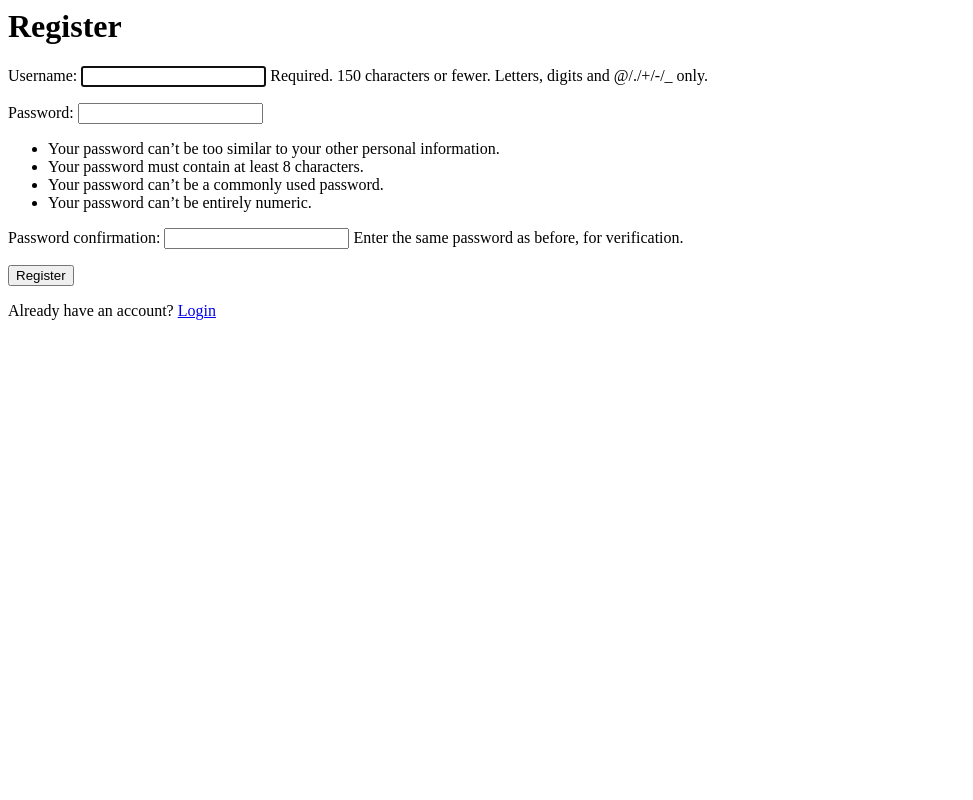
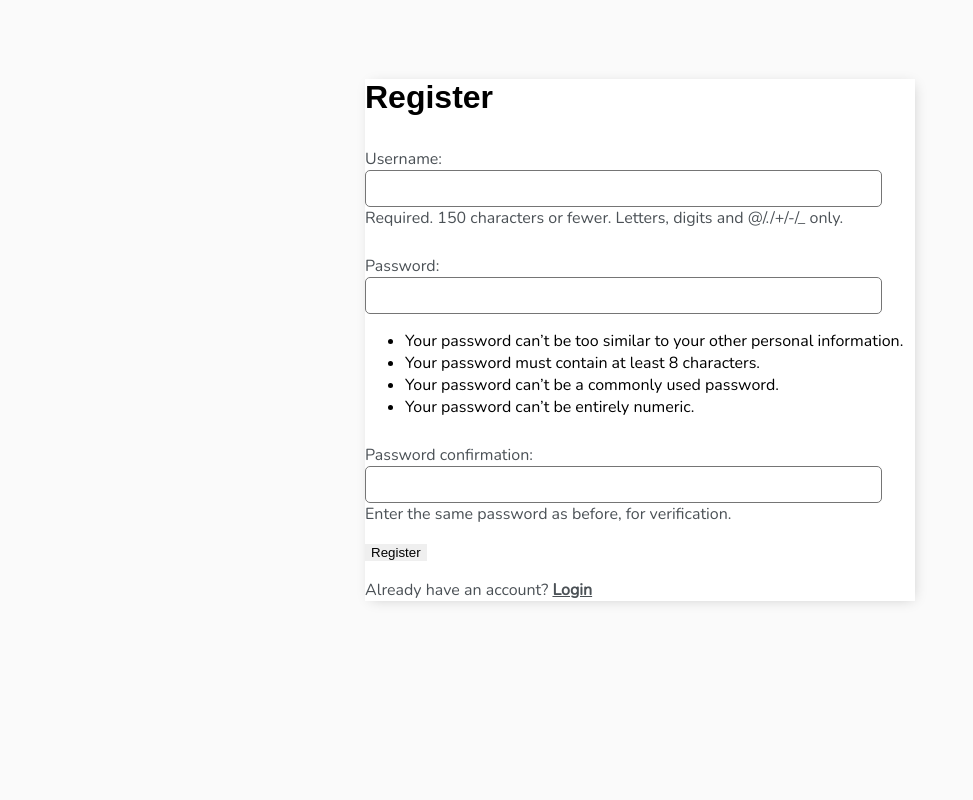
Before and after one commit to euku200/projects, a Django app: page /register/ in a window 1280 px wide. Shown: the whole page, without its empty margins (0-973 px from the left). Run offline with Django 4.2, Linux system fonts and the light colour scheme.

Commit message:
added style for everything

```diff
--- a/base/templates/base/login.html
+++ b/base/templates/base/login.html
@@ -1,3 +1,5 @@
+{% extends 'base/main.html' %}
+{% block content %}
 <h1>Login</h1>
 
 <form method="post">
@@ -7,3 +9,4 @@
 </form>
 
 <p>Don't have an account? <a href="{% url 'register' %}">Register</a></p>
+{% endblock content %}
--- /dev/null
+++ b/base/templates/base/main.html
@@ -0,0 +1,210 @@
+<!DOCTYPE html>
+<html lang="en">
+
+<head>
+    <meta charset="utf-8">
+    <meta name="description"
+        content="This is to do list implemented using Django by Dennis Ivy who is a full stack web developer.">
+
+    <meta http-equiv="X-UA-Compatible" content="IE=edge">
+    <title>To Do Items</title>
+    <meta name="description" content="">
+    <meta name="viewport" content="width=device-width, initial-scale=1">
+
+    <link rel="preconnect" href="https://fonts.gstatic.com">
+    <link href="https://fonts.googleapis.com/css2?family=Nunito:wght@200&display=swap" rel="stylesheet">
+
+    <style>
+        body {
+            background-color: #FAFAFA;
+            font-family: 'Nunito', sans-serif;
+            padding-top: 50px;
+        }
+
+        h1,
+        h2,
+        h3,
+        h4,
+        h5,
+        h6
+            {
+            font-family: 'Raleway', sans-serif;
+        }
+
+        a,
+        p {
+            color: #4b5156
+        }
+
+        a {
+            font-weight: 600;
+        }
+
+        .container {
+            max-width: 550px;
+            margin: auto;
+            background-color: #fff;
+            -webkit-box-shadow: 2px 2px 13px -4px rgba(0, 0, 0, 0.21);
+            box-shadow: 2px 2px 13px -4px rgba(0, 0, 0, 0.21);
+        }
+
+        input {
+            outline: none;
+            border: none;
+        }
+
+        .header-bar {
+            display: flex;
+            justify-content: space-between;
+            color: #fff;
+            padding: 10px;
+            border-radius: 5px 5px 0 0;
+            background: linear-gradient(90deg, #EEA390 0%, #EB796F 43%, #EB796F 100%);
+        }
+
+        .header-bar a {
+            color: rgb(247, 247, 247);
+            text-decoration: none;
+        }
+
+        .task-wrapper {
+            display: flex;
+            align-items: center;
+            justify-content: space-between;
+            background-color: #fff;
+            border-top: 1px solid #dfe4ea;
+            overflow: hidden;
+        }
+
+        .task-title {
+            display: flex;
+            padding: 20px;
+        }
+
+        .task-title a {
+            text-decoration: none;
+            color: #4b5156;
+            margin-left: 10px;
+        }
+
+        .task-complete-icon {
+            height: 20px;
+            width: 20px;
+            background-color: rgb(105, 192, 105);
+            border-radius: 50%;
+        }
+
+        .task-incomplete-icon {
+            height: 20px;
+            width: 20px;
+            background-color: rgb(218, 218, 218);
+            border-radius: 50%;
+        }
+
+        .delete-link {
+            text-decoration: none;
+            font-weight: 900;
+            color: #cf4949;
+            font-size: 22px;
+            line-height: 0;
+            padding: 20px 0px;
+        }
+
+        /*Handle Classes*/
+
+        .handle {
+            display: inline-block;
+            padding: 20px 16px;
+            cursor: grab;
+            user-select: none;
+        }
+
+        .handle:after,
+        .handle:before {
+            display: block;
+            content: "";
+        }
+
+        .handle:active,
+        .handle:active:before,
+        .handle:active:after {
+            cursor: grabbing;
+        }
+
+        .dropArea {
+            background-color: #f1f2f6;
+            color: black;
+            border: #ced6e0 1px solid;
+        }
+
+        .selectedTask {
+            opacity: 0.6;
+        }
+
+
+        #add-link {
+            color: #EB796F;
+            text-decoration: none;
+            font-size: 42px;
+            text-shadow: 1px 1px #81413b;
+        }
+
+        #search-add-wrapper {
+            display: flex;
+            justify-content: space-between;
+            align-items: center;
+            padding: 20px;
+        }
+
+        @media screen and (max-width:320px) {
+            #search-add-wrapper {
+                padding: 10px;
+            }
+        }
+
+        input[type=text],
+        input[type=password],
+        textarea {
+            border: 1px solid #757575;
+            border-radius: 5px;
+            padding: 10px;
+            width: 90%;
+        }
+
+        label {
+            padding-top: 10px !important;
+            display: block;
+        }
+
+        ::placeholder {
+            font-weight: 300;
+            opacity: 0.5;
+        }
+
+        .button {
+            border: 1px solid #757575;
+            background-color: #FFF;
+            color: #EB796F;
+            padding: 10px;
+            font-size: 14px;
+            border-radius: 5px;
+            cursor: pointer;
+            text-decoration: none;
+        }
+
+        .card-body {
+            padding: 20px;
+        }
+    </style>
+</head>
+
+<body>
+
+    <div class="container">
+        {% block content %} {% endblock content %}
+    </div>
+
+</body>
+
+
+</html>
--- a/base/templates/base/register.html
+++ b/base/templates/base/register.html
@@ -1,3 +1,5 @@
+{% extends 'base/main.html' %}
+{% block content %}
 <h1>Register</h1>
 
 <form method="post">
@@ -7,3 +9,4 @@
 </form>
 
 <p>Already have an account? <a href="{% url 'login' %}">Login</a></p>
+{% endblock content %}
--- a/base/templates/base/task.html
+++ b/base/templates/base/task.html
@@ -1 +1,4 @@
+{% extends 'base/main.html' %}
+{% block content %}
 <h1>Task: {{task}}</h1>
+{% endblock content %}
--- a/base/templates/base/task_confirm_delete.html
+++ b/base/templates/base/task_confirm_delete.html
@@ -1,3 +1,5 @@
+{% extends 'base/main.html' %}
+{% block content %}
 <a href="{% url 'tasks' %}">Go back</a>
 
 <form method="post">
@@ -5,3 +7,4 @@
     <p>Are you sure you want to delete this task? {{task}}</p>
     <input type="submit" value="Delete">
 </form>
+{% endblock content %}
--- a/base/templates/base/task_form.html
+++ b/base/templates/base/task_form.html
@@ -1,3 +1,5 @@
+{% extends 'base/main.html' %}
+{% block content %}
 <h3>Task Form</h3>
 <a href="{% url 'tasks' %}">Go back</a>
 
@@ -6,3 +8,4 @@
     {{form.as_p}}
     <input type="submit" value="Submit">
 </form>
+{% endblock content %}
--- a/base/views.py
+++ b/base/views.py
@@ -45,6 +45,12 @@ class TaskList(LoginRequiredMixin, ListView):
     def get_context_data(self, **kwargs):
         context =  super().get_context_data(**kwargs)
         context['tasks'] = context['tasks'].filter(user=self.request.user)
+
+        search_input = self.request.GET.get('search-area') or ''
+        if search_input:
+            context['tasks'] = context['tasks'].filter(title__startswith=search_input)
+
+        context['search_input'] = search_input
         return context
 
 class TaskDetail(LoginRequiredMixin, DetailView):
```
Also changed, not shown: base/templates/base/task_list.html (+10 -3 lines).
